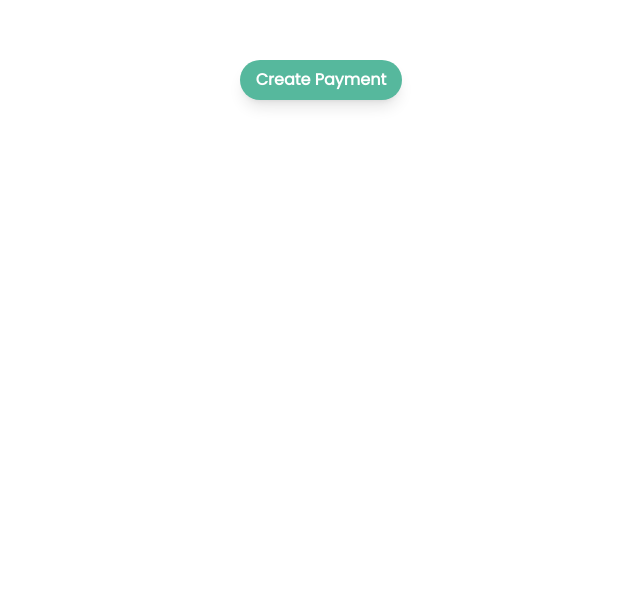
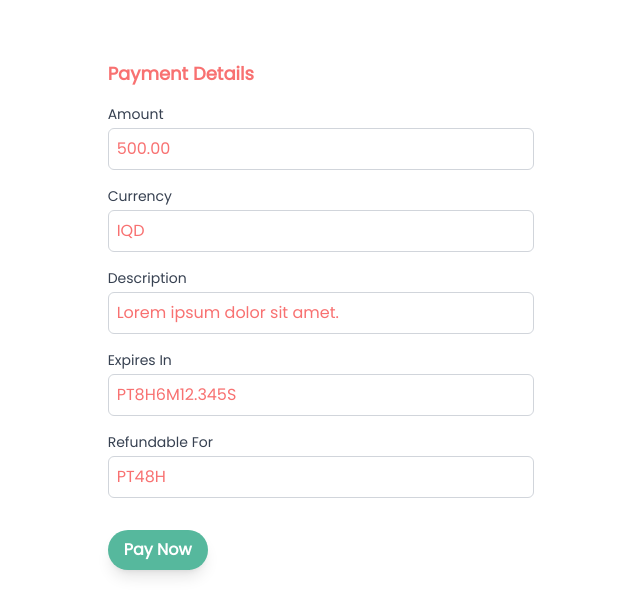
Before and after one commit to Ninnoss/fib-staging-payments, a React (Vite) app: page / in a window 1280 px wide. Shown: the part 116-732 px from the top of the page, without its empty margins (319-959 px from the left). Built offline with nearby package versions, Linux system fonts and the light colour scheme; no server answers.

Commit message:
added basic component and token fetch logic

```diff
--- a/src/components/ContactForm/ContactForm.jsx
+++ /dev/null
@@ -1,102 +0,0 @@
-/* eslint-disable react/prop-types */
-import { useState } from 'react';
-import Button from '../Button';
-import { useTranslation } from 'react-i18next';
-
-const ContactForm = ({ onClose }) => {
-  const { t } = useTranslation();
-
-  const [formData, setFormData] = useState({
-    name: '',
-    email: '',
-    message: '',
-  });
-
-  const handleInputChange = (event) => {
-    const { name, value } = event.target;
-    setFormData((prevData) => ({ ...prevData, [name]: value }));
-  };
-
-  const handleSubmit = (e) => {
-    e.preventDefault();
-    console.log(formData);
-    setFormData({
-      name: '',
-      email: '',
-      message: '',
-    });
-    onClose();
-  };
-
-  // const handleInputClick = (e) => {
-  //   e.stopPropagation();
-  // };
-
-  return (
-    <div className="w-[300px]  md:w-[500px]">
-      <form
-        className="mx-auto mt-10 w-10/12 md:w-8/12 lg:w-9/12"
-        onSubmit={handleSubmit}>
-        <div className="mb-4">
-          <label
-            htmlFor="name"
-            className="block mb-1  text-[#777E90]">
-            {t('contact-us.name')}
-          </label>
-          <input
-            className="form-inputs h-10 md:h-10"
-            type="text"
-            id="name"
-            name="name"
-            value={formData.name}
-            onChange={handleInputChange}
-            // onClick={handleInputClick}
-            required
-          />
-        </div>
-
-        <div className="mb-4">
-          <label
-            htmlFor="email"
-            className="block mb-1 text-[#777E90]">
-            {t('contact-us.email')}
-          </label>
-          <input
-            className="form-inputs h-10 md:h-10"
-            type="email"
-            id="email"
-            name="email"
-            value={formData.email}
-            onChange={handleInputChange}
-            // onClick={handleInputClick}
-            required
-          />
-        </div>
-
-        <label
-          htmlFor="message"
-          className="block mb-1 text-[#777E90]">
-          {t('contact-us.message')}
-        </label>
-        <textarea
-          className="form-inputs !h-24 md:!h-44"
-          id="message"
-          name="message"
-          value={formData.message}
-          onChange={handleInputChange}
-          // onClick={handleInputClick}
-          rows="4"
-          required></textarea>
-
-        <Button
-          role="submit"
-          aria-label={t('contact-us.submit-button')}
-          className="mt-10 px-3 py-1 mx-auto block lg:px-6 tracking-wider lg:py-2 text-Button-M font-medium">
-          {t('contact-us.submit-button')}
-        </Button>
-      </form>
-    </div>
-  );
-};
-
-export default ContactForm;
--- a/src/components/ContactForm/Modal.jsx
+++ /dev/null
@@ -1,37 +0,0 @@
-/* eslint-disable react/prop-types */
-import { AiOutlineClose } from 'react-icons/ai';
-import ContactForm from '../ContactForm/ContactForm';
-import { useTranslation } from 'react-i18next';
-// import { useRef } from 'react';
-// import useOutsideClick from '../../hooks/useOutsideClick';
-
-const Modal = ({ open, onClose }) => {
-  const { t } = useTranslation();
-
-  // const modalRef = useRef(null);
-  // useOutsideClick(modalRef, onClose);
-
-  return (
-    <div className={`fixed inset-0 flex justify-center items-center transition-colors z-10 ${open ? 'visible bg-black/20' : 'invisible'}`}>
-      <div
-        // ref={modalRef}
-        role="dialog"
-        aria-labelledby="modal-title"
-        className={`bg-white rounded-xl shadow p-6 transition-all ${open ? ' scale-100 opacity-100' : 'opacity-0'}`}>
-        <h1
-          id="modal-title"
-          className="text-[#191C1A] text-Heading-5 absolute top-2 start-2 p-2">
-          {t('contact-us.header')}
-        </h1>
-        <button
-          onClick={onClose}
-          className="absolute top-2 end-2 p-1 rounded-lg text-gray-400 bg-white hover:bg-gray-200 hover:text-gray-600">
-          <AiOutlineClose size={30} />
-        </button>
-        <ContactForm onClose={onClose} />
-      </div>
-    </div>
-  );
-};
-
-export default Modal;
--- /dev/null
+++ b/src/components/PaymentForm.jsx
@@ -0,0 +1,101 @@
+/* eslint-disable react/prop-types */
+import Button from '../components/Button';
+const PaymentForm = ({ formData, setFormData, createPayment }) => {
+  const handleInputChange = (e) => {
+    const { name, value } = e.target;
+    setFormData({
+      ...formData,
+      [name]: value,
+    });
+  };
+
+  return (
+    <div className="w-1/3">
+      <h2 className="text-lg font-bold mb-4">Payment Details</h2>
+      <form>
+        <div className="mb-4">
+          <label
+            htmlFor="amount"
+            className="block text-sm font-medium text-gray-700">
+            Amount
+          </label>
+          <input
+            type="text"
+            id="amount"
+            name="amount"
+            value={formData.amount}
+            onChange={handleInputChange}
+            className="mt-1 p-2 border border-gray-300 rounded-md w-full"
+          />
+        </div>
+        <div className="mb-4">
+          <label
+            htmlFor="currency"
+            className="block text-sm font-medium text-gray-700">
+            Currency
+          </label>
+          <input
+            type="text"
+            id="currency"
+            name="currency"
+            value={formData.currency}
+            onChange={handleInputChange}
+            className="mt-1 p-2 border border-gray-300 rounded-md w-full"
+          />
+        </div>
+        <div className="mb-4">
+          <label
+            htmlFor="description"
+            className="block text-sm font-medium text-gray-700">
+            Description
+          </label>
+          <input
+            type="text"
+            id="description"
+            name="description"
+            value={formData.description}
+            onChange={handleInputChange}
+            className="mt-1 p-2 border border-gray-300 rounded-md w-full"
+          />
+        </div>
+        <div className="mb-4">
+          <label
+            htmlFor="expiresIn"
+            className="block text-sm font-medium text-gray-700">
+            Expires In
+          </label>
+          <input
+            type="text"
+            id="expiresIn"
+            name="expiresIn"
+            value={formData.expiresIn}
+            onChange={handleInputChange}
+            className="mt-1 p-2 border border-gray-300 rounded-md w-full"
+          />
+        </div>
+        <div className="mb-4">
+          <label
+            htmlFor="refundableFor"
+            className="block text-sm font-medium text-gray-700">
+            Refundable For
+          </label>
+          <input
+            type="text"
+            id="refundableFor"
+            name="refundableFor"
+            value={formData.refundableFor}
+            onChange={handleInputChange}
+            className="mt-1 p-2 border border-gray-300 rounded-md w-full"
+          />
+        </div>
+      </form>
+      <Button
+        onClick={createPayment}
+        className="mt-4">
+        Pay Now
+      </Button>
+    </div>
+  );
+};
+
+export default PaymentForm;
--- /dev/null
+++ b/src/hooks/useTokenRefresh.ts
@@ -0,0 +1,22 @@
+import { useEffect } from 'react';
+import fetchAccessToken from '../utils/fetchAccessToken';
+
+const useTokenRefresh = () => {
+  useEffect(() => {
+    const refreshToken = async () => {
+      try {
+        const token = await fetchAccessToken();
+        window.sessionStorage.setItem('access_token', token);
+      } catch (error) {
+        console.error('Error refreshing access token:', error);
+      }
+    };
+
+    refreshToken();
+    const intervalId = setInterval(refreshToken, 50 * 1000);
+
+    return () => clearInterval(intervalId);
+  }, []);
+};
+
+export default useTokenRefresh;
--- a/src/pages/Home.jsx
+++ b/src/pages/Home.jsx
@@ -1,8 +1,57 @@
-import Button from '../components/Button';
+import { useState } from 'react';
+import useTokenRefresh from '../hooks/useTokenRefresh';
+import PaymentForm from '../components/PaymentForm';
+
 const Home = () => {
+  const accessToken = window.sessionStorage.getItem('access_token');
+  const [paymentId, setPaymentId] = useState(null);
+  const [formData, setFormData] = useState({
+    amount: '500.00',
+    currency: 'IQD',
+    description: 'Lorem ipsum dolor sit amet.',
+    expiresIn: 'PT8H6M12.345S',
+    refundableFor: 'PT48H',
+  });
+  useTokenRefresh();
+
+  const createPayment = async () => {
+    try {
+      const paymentResponse = await fetch('https://fib.stage.fib.iq/protected/v1/payments', {
+        method: 'POST',
+        headers: {
+          'Content-Type': 'application/json',
+          Authorization: `Bearer ${accessToken}`,
+        },
+        body: JSON.stringify({
+          monetaryValue: {
+            amount: formData.amount,
+            currency: formData.currency,
+          },
+          description: formData.description,
+          expiresIn: formData.expiresIn,
+          refundableFor: formData.refundableFor,
+        }),
+      });
+
+      if (!paymentResponse.ok) {
+        throw new Error(`Error creating payment: ${paymentResponse.status} - ${paymentResponse.statusText}`);
+      }
+
+      const paymentData = await paymentResponse.json();
+      setPaymentId(paymentData.id);
+    } catch (error) {
+      console.error('Error creating payment:', error);
+    }
+  };
+
   return (
     <main className="text-red-400 flex justify-center items-center py-44">
-      <Button>Create Payment</Button>
+      <PaymentForm
+        formData={formData}
+        setFormData={setFormData}
+        createPayment={createPayment}
+      />
+      {paymentId && <p>Payment ID: {paymentId}</p>}
     </main>
   );
 };
--- /dev/null
+++ b/src/utils/fetchAccessToken.js
@@ -0,0 +1,25 @@
+const fetchAccessToken = async () => {
+  const clientId = import.meta.env.VITE_CLIENT_ID;
+  const clientSecret = import.meta.env.VITE_CLIENT_SECRET;
+  const tokenURL = import.meta.env.VITE_TOKEN_URL;
+
+  const tokenResponse = await fetch(tokenURL, {
+    method: 'POST',
+    headers: {
+      'Content-Type': 'application/x-www-form-urlencoded',
+    },
+    body: `grant_type=client_credentials&client_id=${encodeURIComponent(clientId)}&client_secret=${encodeURIComponent(clientSecret)}`,
+  });
+
+  if (!tokenResponse.ok) {
+    throw new Error(`Error fetching access token: ${tokenResponse.status} - ${tokenResponse.statusText}`);
+  }
+
+  const tokenData = await tokenResponse.json();
+  const accessToken = tokenData.access_token;
+  window.sessionStorage.setItem('access_token', accessToken);
+
+  return accessToken;
+};
+
+export default fetchAccessToken;
```
